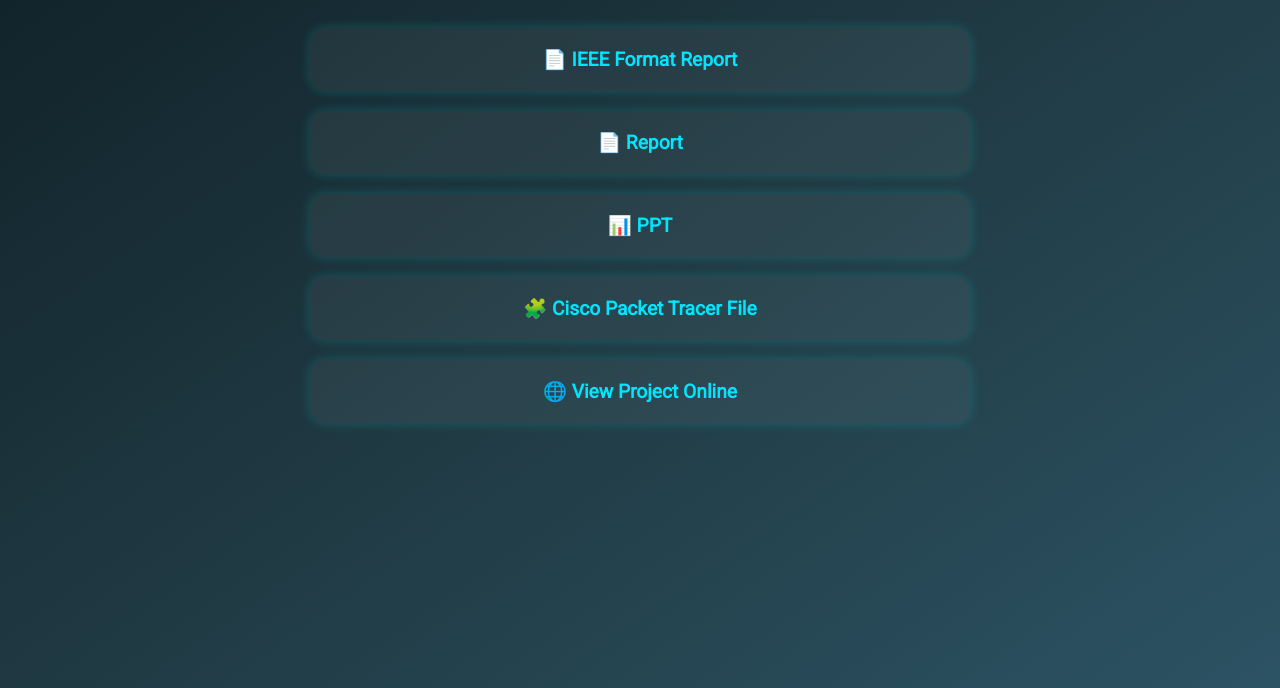
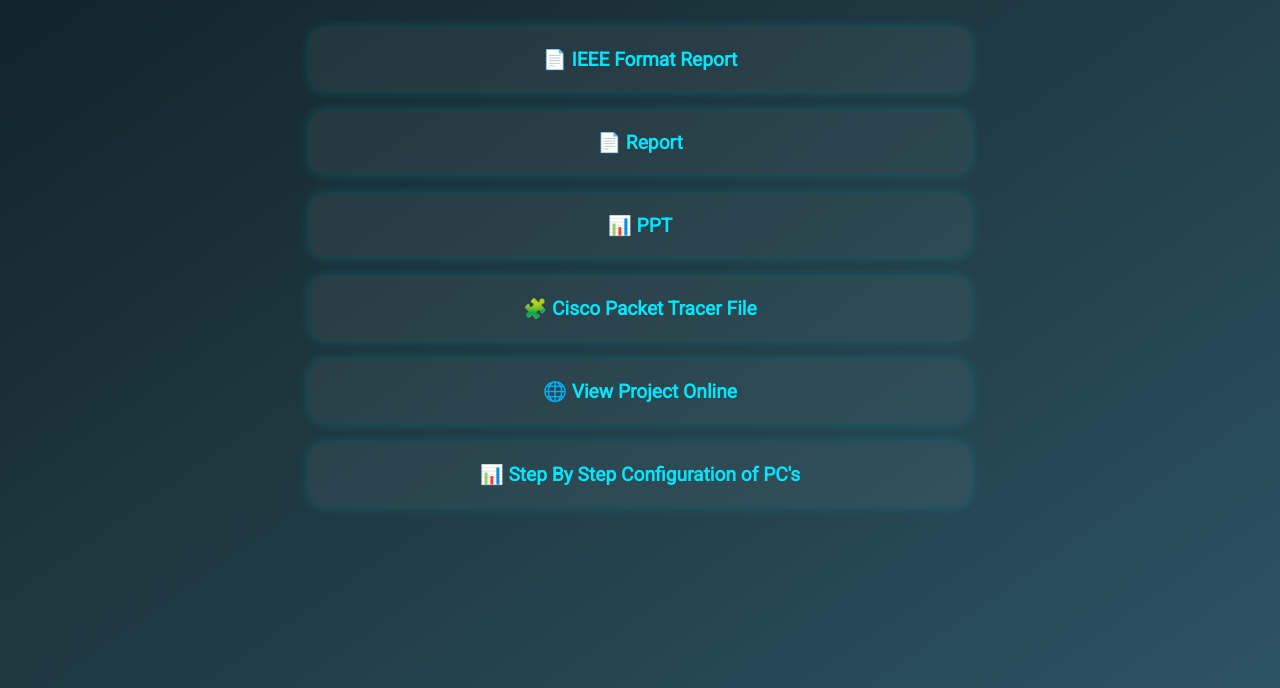
Before and after one commit to virasith05/Computer-Networks, a plain HTML site: page answers_q3.html in a window 1280 px wide. Shown: the part 112-800 px from the top of the page. Drawn offline with Linux system fonts and the light colour scheme.

Commit message:
step by step

```diff
--- a/answers_q3.html
+++ b/answers_q3.html
@@ -27,6 +27,9 @@
     <a class="resource link" href="https://gaming-centre.vercel.app" target="_blank">
       🌐 View Project Online
     </a>
+    <div class="resource" onclick="downloadFile('cn-1 own.pdf')">
+      📊 Step By Step Configuration of PC's
+    </div>
   </div>
 
   <script src="answers_q3.js"></script>
```
Also changed, not shown: 1 other file.
